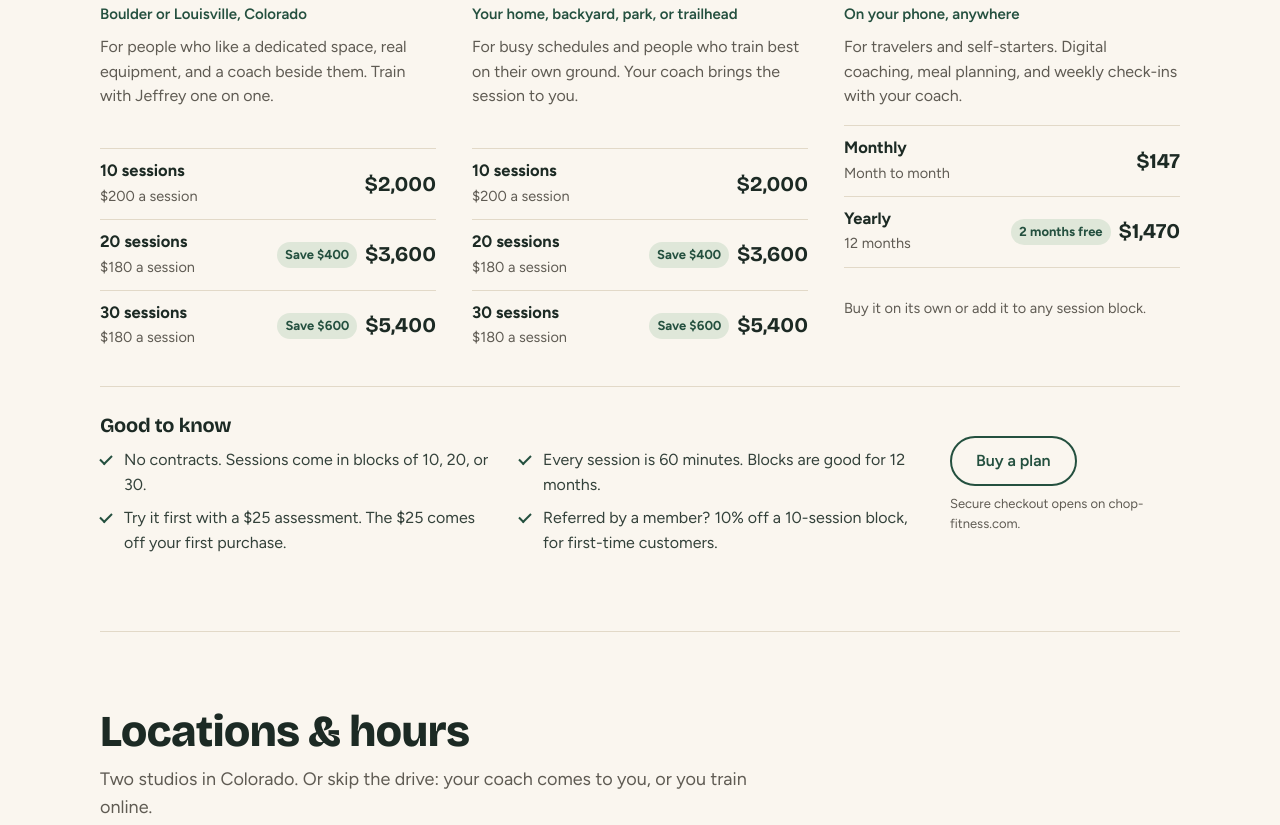
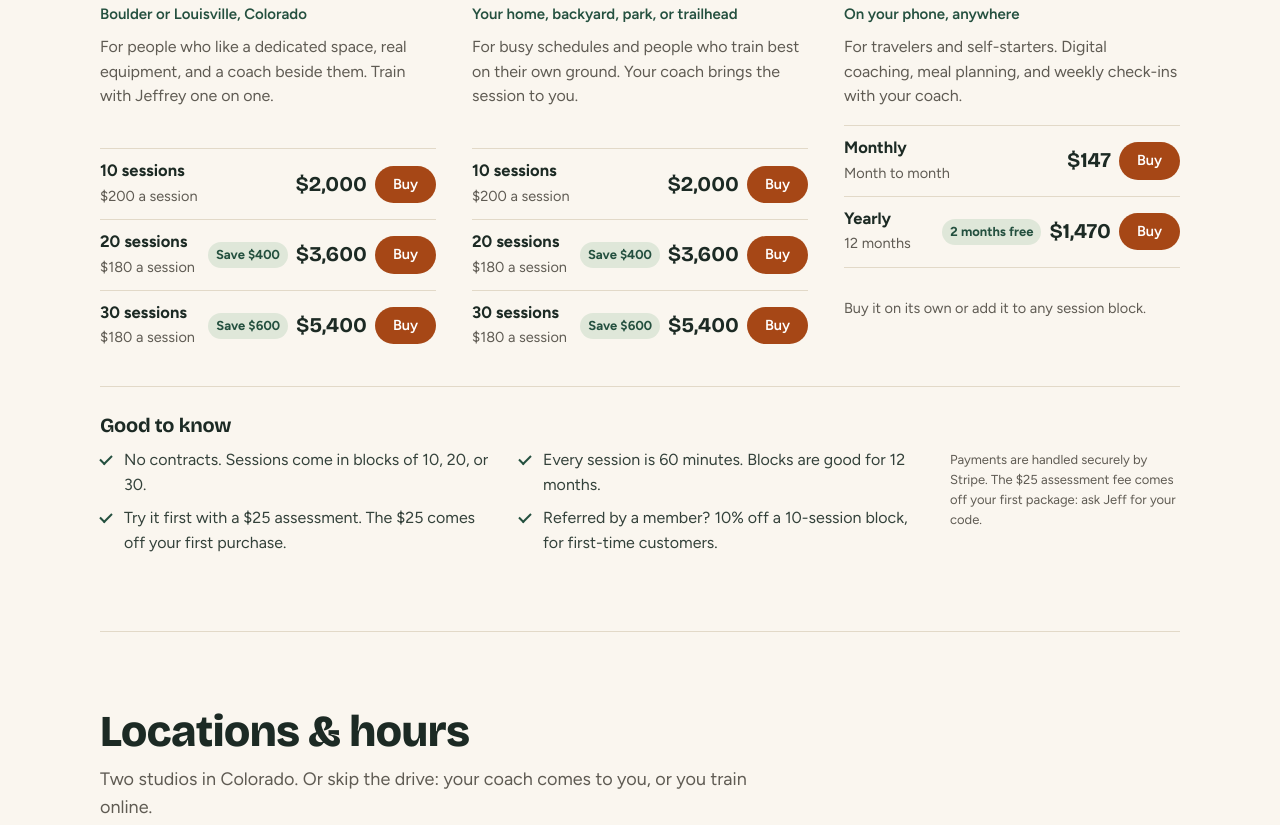
Before and after one commit to DMG159/Jeffrey_website, a plain HTML site: page index.html in a window 1280 px wide. Shown: the part 1175-2000 px from the top of the page. Drawn offline with nearby package versions, Linux system fonts and the light colour scheme.

Commit message:
Connect Buy buttons to Stripe sandbox (test mode) payment links
These are test links for trying checkout with Stripe's test cards. Swap them
for live links before merging to main.

Co-Authored-By: Claude Opus 5.5 <noreply@anthropic.com>
Claude-Session: https://claude.ai/code/session_01D2PD2TBFrKV2jLNu4ZsEov

```diff
--- a/index.html
+++ b/index.html
@@ -903,15 +903,15 @@ var GA_MEASUREMENT_ID = "";
    button that goes to chop-fitness.com.
 ------------------------------------------------------------------- */
 var PAYMENT_LINKS = {
-  "studio-10": "",      // In the studio, 10 sessions, $2,000
-  "studio-20": "",      // In the studio, 20 sessions, $3,600
-  "studio-30": "",      // In the studio, 30 sessions, $5,400
-  "home-10": "",        // We come to you, 10 sessions, $2,000
-  "home-20": "",        // We come to you, 20 sessions, $3,600
-  "home-30": "",        // We come to you, 30 sessions, $5,400
-  "online-monthly": "", // Online coaching, $147 a month (subscription)
-  "online-yearly": "",  // Online coaching, $1,470 a year (subscription)
-  "assessment": ""      // $25 assessment
+  "studio-10": "https://buy.stripe.com/test_dRmbIU5OV6K9gUc0gT2wU01",      // In the studio, 10 sessions, $2,000
+  "studio-20": "https://buy.stripe.com/test_aFafZaa5b4C16fy0gT2wU02",      // In the studio, 20 sessions, $3,600
+  "studio-30": "https://buy.stripe.com/test_eVq14gcdj7Od33m6Fh2wU03",      // In the studio, 30 sessions, $5,400
+  "home-10": "https://buy.stripe.com/test_5kQ5kw4KR2tT0VeaVx2wU04",        // We come to you, 10 sessions, $2,000
+  "home-20": "https://buy.stripe.com/test_5kQ00cb9f1pPavO4x92wU05",        // We come to you, 20 sessions, $3,600
+  "home-30": "https://buy.stripe.com/test_bJeeV6917d8x7jCd3F2wU06",        // We come to you, 30 sessions, $5,400
+  "online-monthly": "https://buy.stripe.com/test_cNi14ga5b4C1cDWe7J2wU07", // Online coaching, $147 a month (subscription)
+  "online-yearly": "https://buy.stripe.com/test_7sY5kw6SZ3xX8nG5Bd2wU08",  // Online coaching, $1,470 a year (subscription)
+  "assessment": "https://buy.stripe.com/test_cNi3co2CJ2tT8nG3t52wU09"      // $25 assessment
 };
 
 (function () {
```
